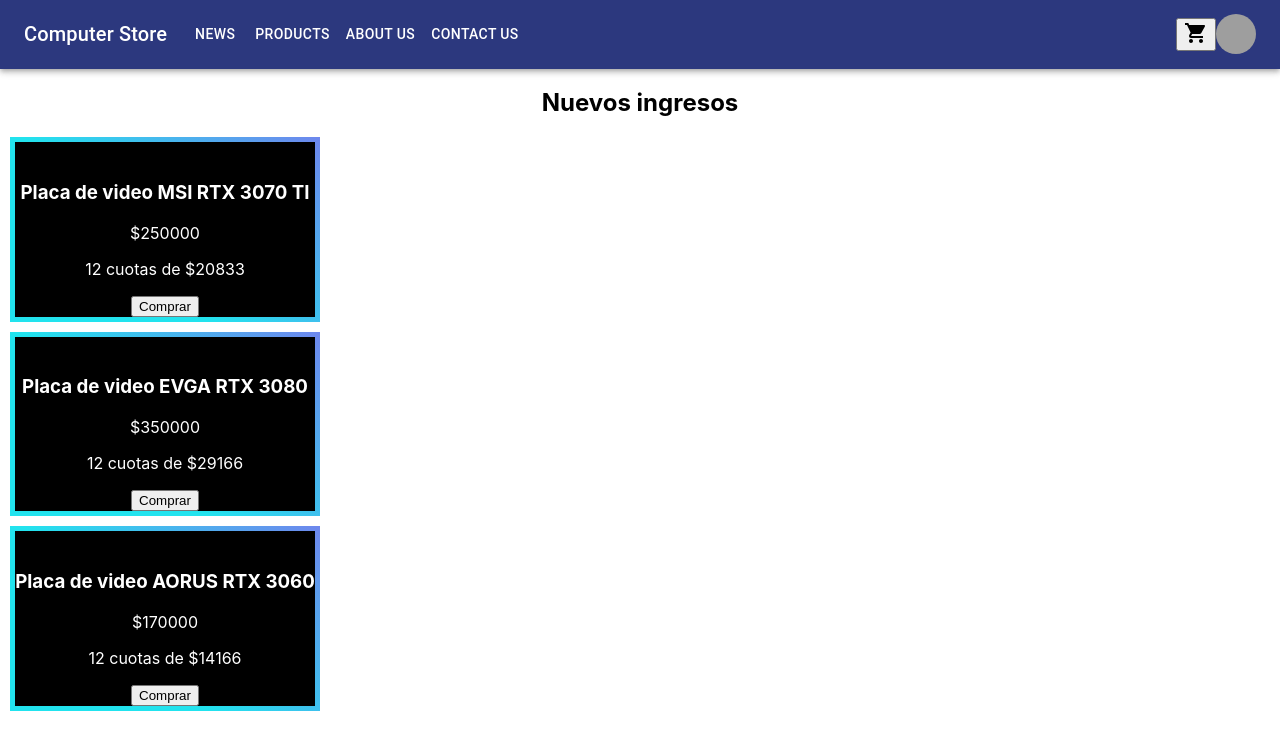
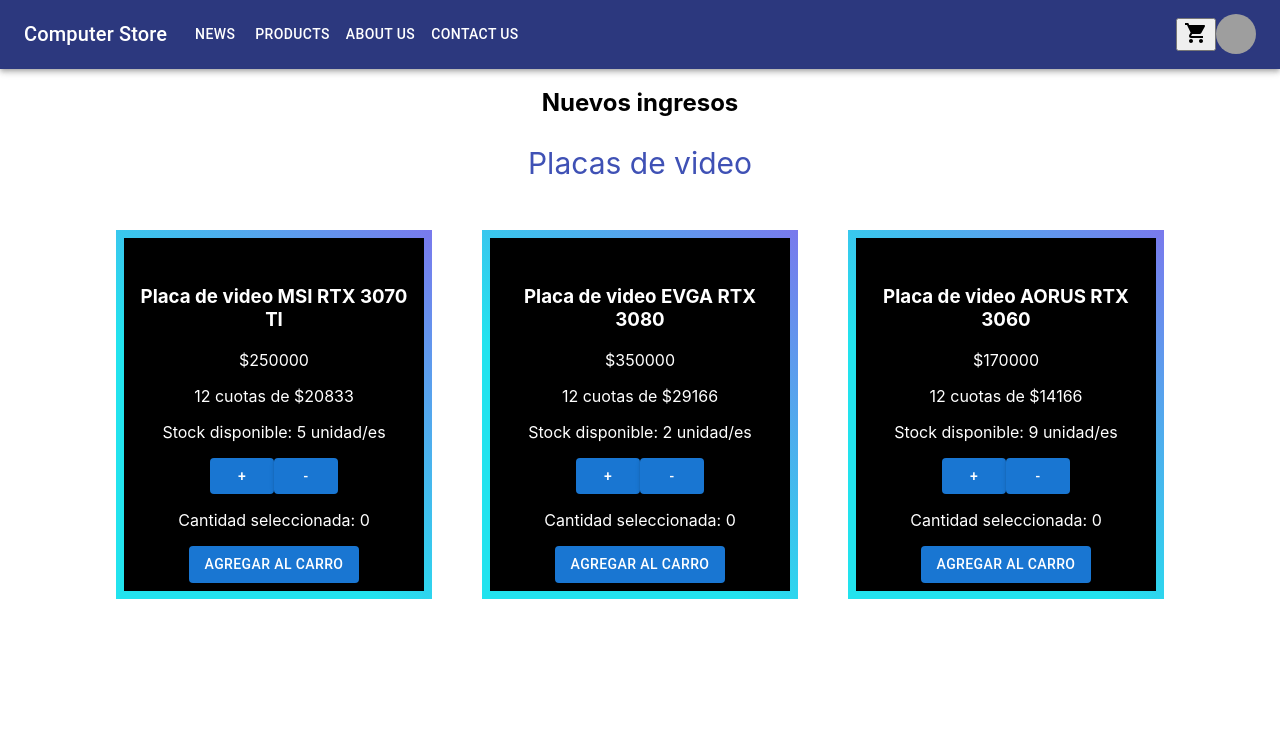
Before and after one commit to JoaquinWienberg/React-Ecommerce, a React (Create React App) app: page / in a window 1280 px wide. Shown: the top 750 px of the page. Built offline with nearby package versions, Linux system fonts and the light colour scheme; grey boxes are pictures that could not be loaded.

Commit message:
Added states and other additional changes

```diff
--- a/src/App.js
+++ b/src/App.js
@@ -9,7 +9,7 @@
       <ResponsiveAppBar />
       <div>
         <h2>Nuevos ingresos</h2>
-        <ProductList/>
+        <ProductList productType="Placas de video"/>
       </div>
     </div>
   );
--- a/src/components/Card/Card.css
+++ b/src/components/Card/Card.css
@@ -9,7 +9,7 @@
     position: relative;
     background-size: 200%;
     max-width: 300px;
-    padding: 5px;
+    padding: 8px;
     margin: 10px;
 }
 
@@ -28,4 +28,5 @@
 .Card div{
     background-color: black;
     color: white;
+    padding: 8px;
 }
--- a/src/components/Card/Card.js
+++ b/src/components/Card/Card.js
@@ -1,17 +1,52 @@
-import React from "react";
+import React,{ useState } from "react";
 import Button from '@mui/material/Button';
 import "./Card.css";
 
+
 export default function Card(props) {
+    const [ count, setCount ] = useState(0)
+    const [ stock, setStock ] = useState(8)
+
+    const addCount = () => {
+        if (count == props.stock) {
+            console.log ("Se ha llegado al limite de stock. No es posible agregar mas unidades del producto.")
+        } else {
+        setCount(count + 1)
+        }
+    }
+
+    const removeCount = () => {
+        if (count === 0){
+            setCount(0)
+            console.log("El producto no se encuentra en el carro de compras.")
+        } else {
+        setCount(count - 1)
+        }
+    }
+
+    const onAdd = () => {
+        if (count > props.stock) {
+            console.log ("Se ha seleccionado una cantidad mayor al stock disponible. Por favor elija una cantidad menor.")
+        } else if (count >= 1) {
+            console.log ("El producto se a agregado con exito al carro.")
+        } else {
+            console.log ("No se han agregado unidades al carro.")
+        }
+    }
+
     return(
-        <div classname="CardContainer">
+        <div className="CardContainer">
             <div className="Card">
                 <div>
                     <img>{props.image}</img>
                     <h3>{props.product}</h3>
                     <p>${props.price}</p>
                     <p>12 cuotas de ${props.payments}</p>
-                    <button>Comprar</button>
+                    <p>Stock disponible: {props.stock} unidad/es</p>
+                    <Button variant="contained" component="span" mt={12} onClick={addCount}>+</Button>
+                    <Button variant="contained" component="span" mt={12} onClick={removeCount}>-</Button>
+                    <p>Cantidad seleccionada: {count}</p>
+                    <Button variant="contained" component="span" mt={12} onClick={onAdd}>Agregar al carro</Button>
                 </div>
             </div>
         </div>
--- a/src/components/ProductList/ProductList.js
+++ b/src/components/ProductList/ProductList.js
@@ -1,13 +1,20 @@
 import Card from "../Card/Card";
+import Box from '@mui/material/Box';
+import * as React from 'react';
 
-const ProductList = () => {
+
+const ProductList = (props) => {
     return(
-        <div className="container-cards">
-            <Card product="Placa de video MSI RTX 3070 TI" price={250000} payments={20833}/>
-            <Card product="Placa de video EVGA RTX 3080" price={350000} payments={29166}/>
-            <Card product="Placa de video AORUS RTX 3060" price={170000} payments={14166}/>
+        <div>
+            <Box sx={{p: 1, m: 1, bgcolor: 'background.paper', borderRadius: 1, color: "#3f51b5", fontSize: 30}}>{props.productType}</Box>
+            <Box sx={{display: 'flex', justifyContent: 'center', p: 1, m: 1, bgcolor: 'background.paper', borderRadius: 1, }}>
+                <Card product="Placa de video MSI RTX 3070 TI" price={250000} payments={20833} stock={5} />
+                <Card product="Placa de video EVGA RTX 3080" price={350000} payments={29166} stock={2}/>
+                <Card product="Placa de video AORUS RTX 3060" price={170000} payments={14166} stock={9}/>
+            </Box>
         </div>
     )
 }
 
+
 export default ProductList;
```
